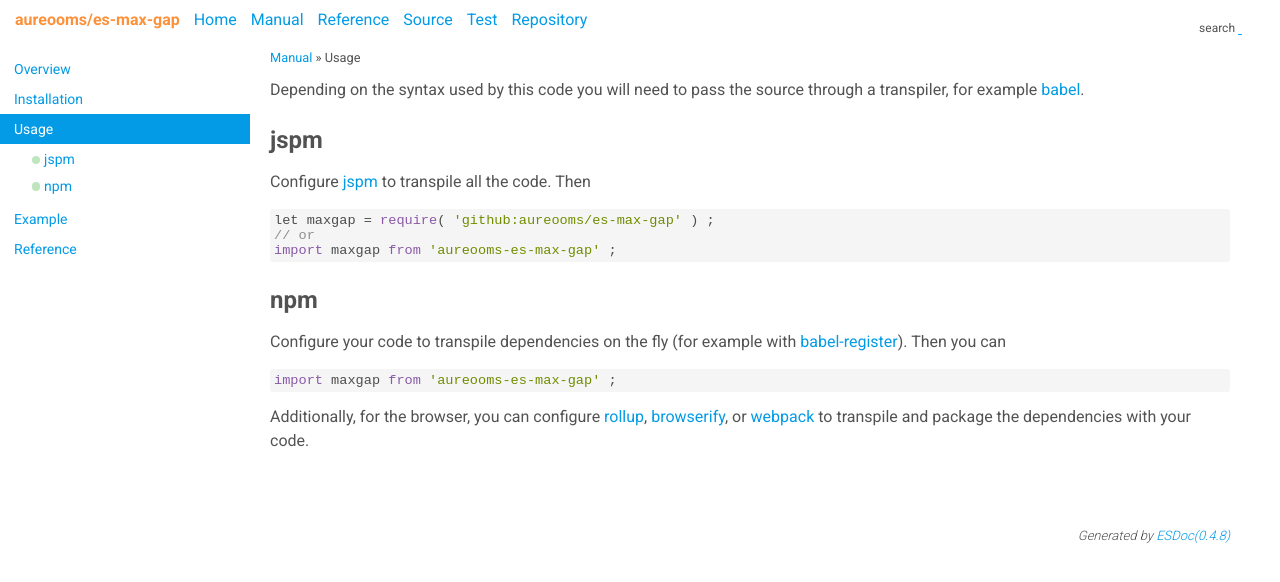
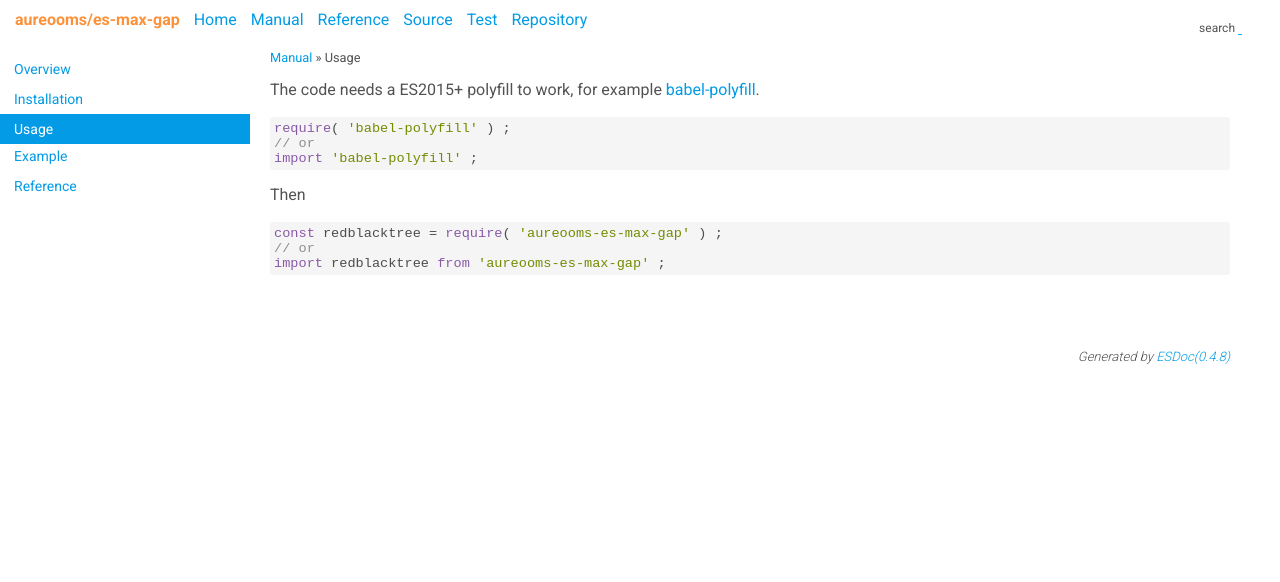
Before and after one commit to computational-problem-solving/js-max-gap, a website: page manual/usage.html in a window 1280 px wide. Drawn offline with Linux system fonts and the light colour scheme; files that its build step writes are made by us from their sources.

Commit message:
esdoc update

```diff
--- a/manual/usage.html
+++ b/manual/usage.html
@@ -51,9 +51,7 @@
     <h1 class="manual-toc-title"><a href="manual/usage.html" data-ice="title">Usage</a></h1>
     <ul class="manual-toc">
 
-    <li data-ice="manualNav" class="indent-h2"><span class="manual-dot"></span><a href="manual/usage.html#jspm" data-ice="link">jspm</a></li>
-<li data-ice="manualNav" class="indent-h2"><span class="manual-dot"></span><a href="manual/usage.html#npm" data-ice="link">npm</a></li>
-</ul>
+    </ul>
   </div>
 <div data-ice="manual" data-toc-name="example">
     <h1 class="manual-toc-title"><a href="manual/example.html" data-ice="title">Example</a></h1>
@@ -77,24 +75,17 @@
     <span>&#xBB;</span>
     <span data-ice="title">Usage</span>
   </div>
-  <div data-ice="content"><p>Depending on the syntax used by this code you will need to pass the source
-through a transpiler, for example <a href="https://babeljs.io">babel</a>.</p>
-<h3 id="jspm">jspm</h3>
-<p>Configure <a href="http://jspm.io">jspm</a> to transpile all the code. Then</p>
-<pre><code class="lang-js"><code class="source-code prettyprint">let maxgap = require( &apos;github:aureooms/es-max-gap&apos; ) ;
+  <div data-ice="content"><p>The code needs a ES2015+ polyfill to work, for example
+<a href="https://babeljs.io/docs/usage/polyfill">babel-polyfill</a>.</p>
+<pre><code class="lang-js"><code class="source-code prettyprint">require( &apos;babel-polyfill&apos; ) ;
 // or
-import maxgap from &apos;aureooms-es-max-gap&apos; ;</code>
+import &apos;babel-polyfill&apos; ;</code>
 </code></pre>
-<h3 id="npm">npm</h3>
-<p>Configure your code to transpile dependencies on the fly (for example with
-<a href="https://babeljs.io/docs/usage/require">babel-register</a>). Then you can</p>
-<pre><code class="lang-js"><code class="source-code prettyprint">import maxgap from &apos;aureooms-es-max-gap&apos; ;</code>
+<p>Then</p>
+<pre><code class="lang-js"><code class="source-code prettyprint">const redblacktree = require( &apos;aureooms-es-max-gap&apos; ) ;
+// or
+import redblacktree from &apos;aureooms-es-max-gap&apos; ;</code>
 </code></pre>
-<p>Additionally, for the browser, you can configure
-<a href="http://rollupjs.org">rollup</a>,
-<a href="http://browserify.org">browserify</a>,
-or <a href="https://webpack.github.io">webpack</a> to transpile and package the
-dependencies with your code.</p>
 </div>
 </div>
 </div>
```
Also changed, not shown: manual/example.html (+1 -3 lines), manual/index.html (+2 -6 lines), manual/installation.html (+3 -7 lines), manual/overview.html (+1 -3 lines), package.json (+39 -40 lines), source.html (+7 -7 lines).
